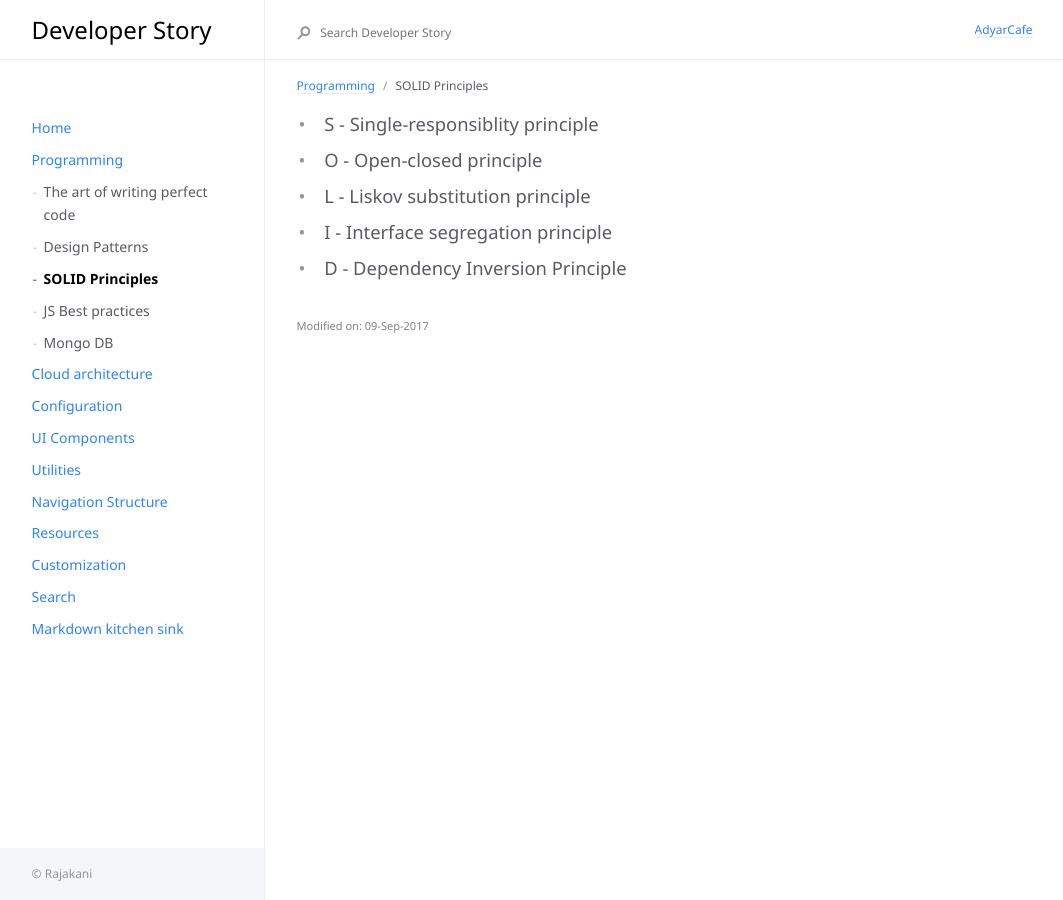
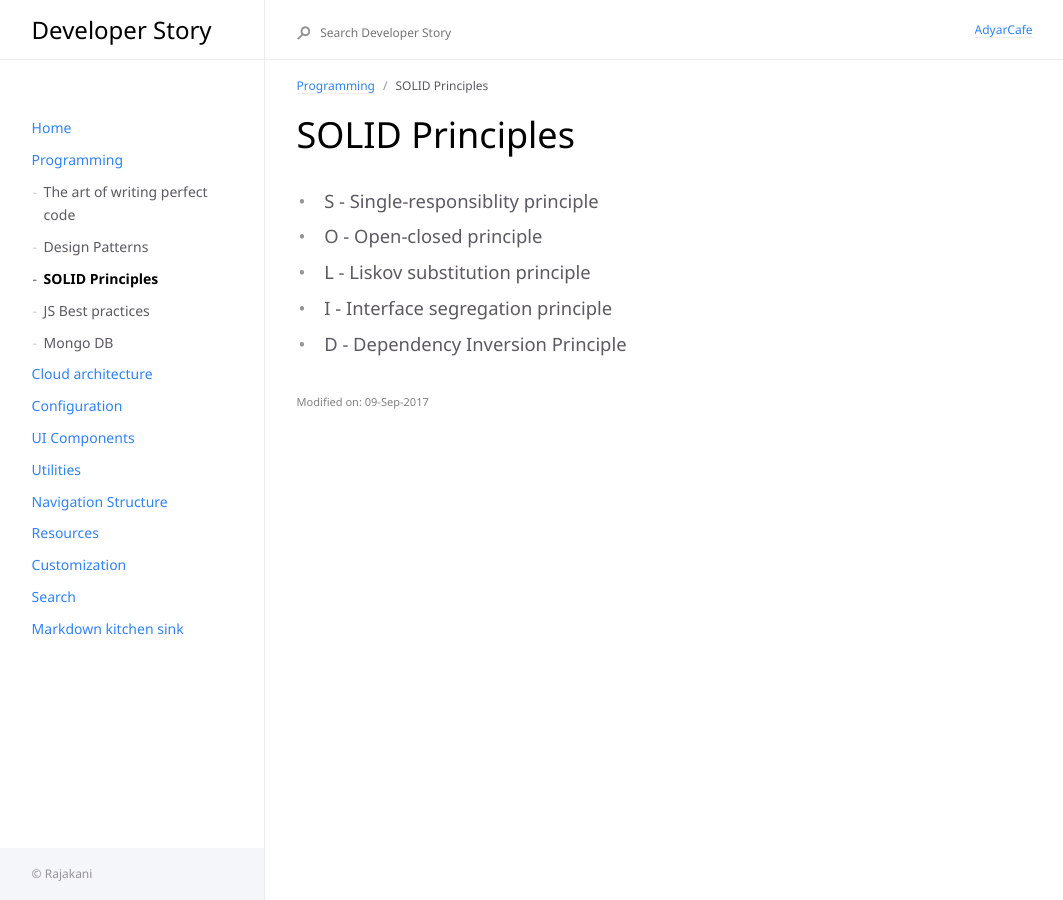
Before and after one commit to Rajakani/rajakani.github.io, a Jekyll site: the page built from docs/programming/solidPrinciples.md, in a window 1280 px wide. Shown: the whole page, without its empty margins (17-1080 px from the left). Built offline with Jekyll 4.4.1, drawn with Linux system fonts in a browser that asks for light colours; comment, search, counter and statistics services are not loaded.

Commit message:
Post Update

```diff
--- a/docs/programming/solidPrinciples.md
+++ b/docs/programming/solidPrinciples.md
@@ -6,7 +6,7 @@ nav_order: 2
 modifiedDate: 09-Sep-2017
 comments: true
 ---
-
+# SOLID Principles
 <ul>
     <li>S&nbsp;- Single-responsiblity principle</li>
     <li>O&nbsp;- Open-closed principle</li>
```
